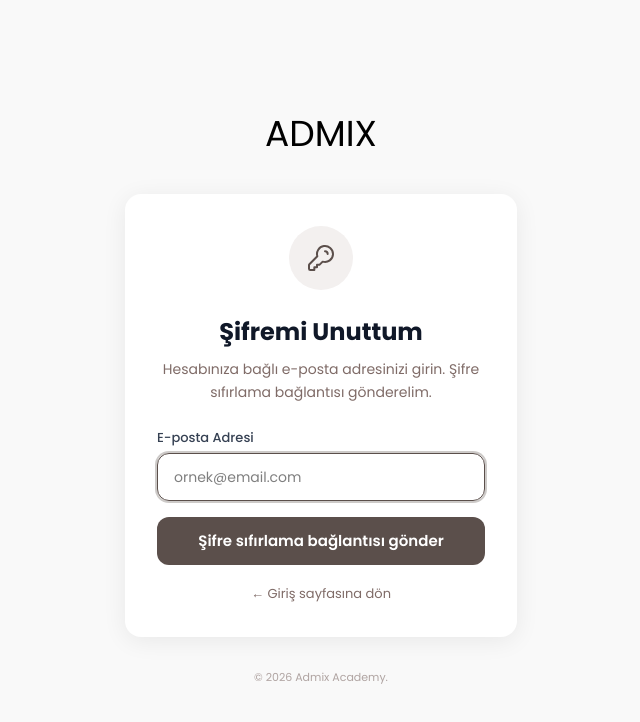
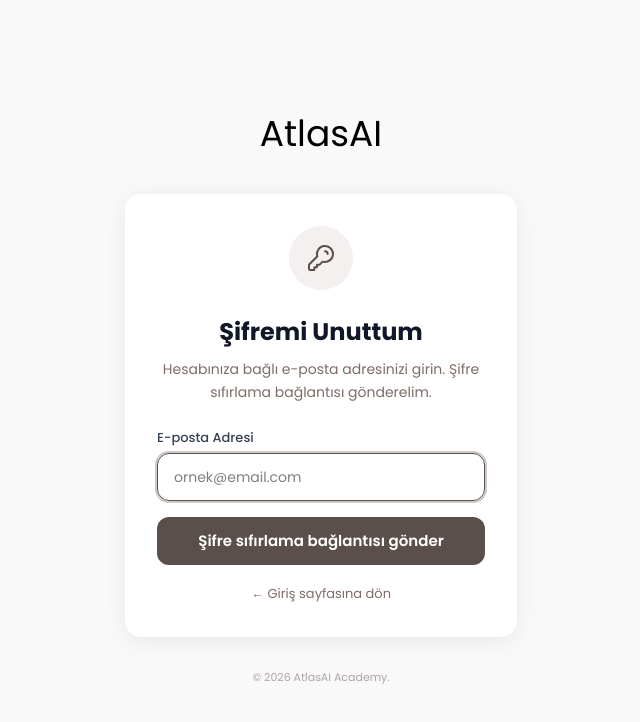
Before and after one commit to emirkzmc/AtlasAI, a React (Vite) app: page /sifremi-unuttum in a window 1280 px wide. Shown: the top 722 px of the page, without its empty margins (319-959 px from the left). Built offline with nearby package versions, Linux system fonts and the light colour scheme; no server answers.

Commit message:
feat: implement sidebar navigation and AI chat modal components with branding updates

```diff
--- a/index.html
+++ b/index.html
@@ -4,7 +4,7 @@
     <meta charset="UTF-8" />
     <link rel="icon" type="image/svg+xml" href="/webicon.svg" />
     <meta name="viewport" content="width=device-width, initial-scale=1.0" />
-    <title>Admix</title>
+    <title>AtlasAI</title>
   </head>
   <body>
     <div id="root"></div>
--- a/src/components/Logo.tsx
+++ b/src/components/Logo.tsx
@@ -1,7 +1,7 @@
 function Logo({ className, txtColor = "white" }: { className?: string, txtColor?: string }) {
     return (
         <div className="flex items-center space-x-2">
-            <span className={`text-4xl text-${txtColor} ${className}`}>ADMIX</span>
+            <span className={`text-4xl text-${txtColor} ${className}`}>AtlasAI</span>
         </div>
     )
 }
--- a/src/components/ai-chat/AIChatModal.tsx
+++ b/src/components/ai-chat/AIChatModal.tsx
@@ -46,7 +46,7 @@ export default function AIChatModal({ isOpen, onClose }: AIChatModalProps) {
 
   return createPortal(
     <div
-      className="fixed inset-0 z-[100] flex items-center justify-center p-3 sm:p-6 md:p-8"
+      className="fixed inset-0 z-100 flex items-center justify-center p-3 sm:p-6 md:p-8"
       style={{ backgroundColor: "rgba(0, 0, 0, 0.6)" }}
       onClick={onClose}
       role="dialog"
@@ -69,7 +69,7 @@ export default function AIChatModal({ isOpen, onClose }: AIChatModalProps) {
 
         <main className="flex-1 flex flex-col bg-[#E8E8E8] relative min-w-0 min-h-0">
           <div className="flex items-center justify-between px-6 md:px-10 pt-6 pb-2 shrink-0">
-            <span className="text-[28px]  text-[#1a1a1a] tracking-wide">ADMIX</span>
+            <span className="text-[28px]  text-[#1a1a1a] tracking-wide">AtlasAI</span>
             <button
               type="button"
               onClick={onClose}
--- a/src/components/dashboard/Sidebar.tsx
+++ b/src/components/dashboard/Sidebar.tsx
@@ -67,7 +67,7 @@ export default function Sidebar({ activeId, setActiveId, isMobileOpen, setIsMobi
               maxWidth: effectiveIsOpen ? 180 : 0,
             }}
           >
-            ADMIX
+            AtlasAI
           </motion.h1>
           {isMobile ? (
              <button
@@ -104,7 +104,7 @@ export default function Sidebar({ activeId, setActiveId, isMobileOpen, setIsMobi
                 style={{ height: SECTION_LABEL_HEIGHT }}
               >
                 <span
-                  className="block text-[13px] font-medium text-[#717171] whitespace-nowrap overflow-hidden text-ellipsis w-full transition-opacity duration-[250ms]"
+                  className="block text-[13px] font-medium text-[#717171] whitespace-nowrap overflow-hidden text-ellipsis w-full transition-opacity duration-250"
                   style={{
                     opacity: effectiveIsOpen ? 1 : 0,
                     visibility: effectiveIsOpen ? "visible" : "hidden",
@@ -166,7 +166,7 @@ export default function Sidebar({ activeId, setActiveId, isMobileOpen, setIsMobi
                       </div>
 
                       <span
-                        className={`min-w-0 text-[15px] font-medium pr-3 whitespace-nowrap overflow-hidden text-ellipsis transition-[opacity,max-width] duration-[250ms] ${
+                        className={`min-w-0 text-[15px] font-medium pr-3 whitespace-nowrap overflow-hidden text-ellipsis transition-[opacity,max-width] duration-250 ${
                           isActive ? "text-[#5B4F4B]" : "text-[#737373]"
                         } ${
                           effectiveIsOpen
--- a/src/pages/auth/EmailVerificationPage.tsx
+++ b/src/pages/auth/EmailVerificationPage.tsx
@@ -146,7 +146,7 @@ export default function EmailVerificationPage() {
               type="button"
               onClick={handleVerified}
               disabled={checking}
-              className="w-full h-12 bg-[#5B4F4B] text-white text-[15px] font-semibold rounded-xl hover:bg-[#3a2a2a] transition-colors disabled:opacity-60 disabled:cursor-not-allowed cursor-pointer"
+              className="w-full h-12 bg-[#5B4F4B] text-white text-[15px] font-semibold rounded-xl hover:bg-brand-hover transition-colors disabled:opacity-60 disabled:cursor-not-allowed cursor-pointer"
             >
               {checking ? 'Kontrol ediliyor…' : 'Doğruladım, devam et'}
             </button>
@@ -178,7 +178,7 @@ export default function EmailVerificationPage() {
           animate={{ opacity: 1 }}
           transition={{ delay: 0.5 }}
         >
-          © 2026 Admix Academy.
+          © 2026 AtlasAI Academy.
         </motion.p>
       </motion.div>
     </main>
--- a/src/pages/auth/ForgotPasswordPage.tsx
+++ b/src/pages/auth/ForgotPasswordPage.tsx
@@ -151,7 +151,7 @@ export default function ForgotPasswordPage() {
                   <button
                     type="submit"
                     disabled={submitting}
-                    className="w-full h-12 bg-[#5B4F4B] text-white text-[15px] font-semibold rounded-xl hover:bg-[#3a2a2a] transition-colors disabled:opacity-60 disabled:cursor-not-allowed cursor-pointer"
+                    className="w-full h-12 bg-[#5B4F4B] text-white text-[15px] font-semibold rounded-xl hover:bg-brand-hover transition-colors disabled:opacity-60 disabled:cursor-not-allowed cursor-pointer"
                   >
                     {submitting ? 'Gönderiliyor…' : 'Şifre sıfırlama bağlantısı gönder'}
                   </button>
@@ -177,7 +177,7 @@ export default function ForgotPasswordPage() {
           animate={{ opacity: 1 }}
           transition={{ delay: 0.5 }}
         >
-          © 2026 Admix Academy.
+          © 2026 AtlasAI Academy.
         </motion.p>
       </div>
     </main>
```
